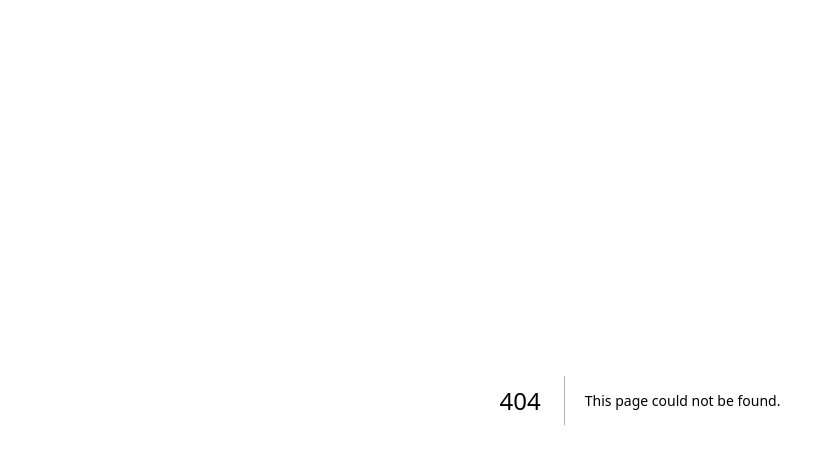
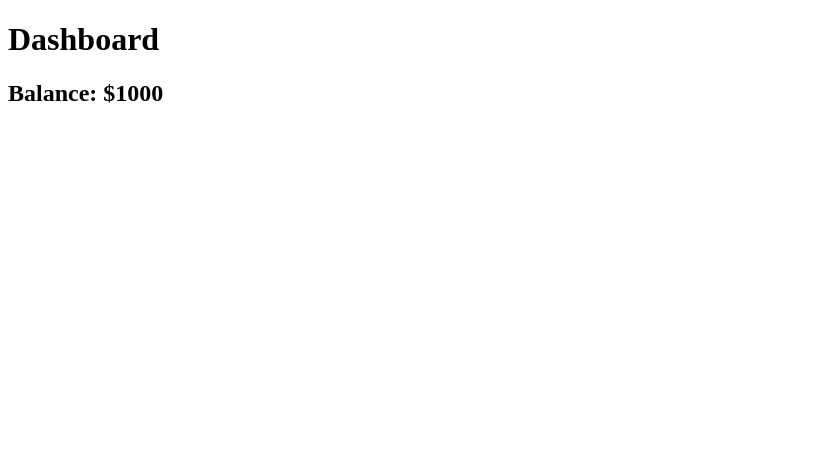
Before and after one commit to asiljorayev59-lgtm/wallet1, a Next.js app: page /dashboard in a window 1280 px wide. Before the commit this address had no page. Shown: the top 464 px of the page, without its empty margins (0-835 px from the left). Built offline with nearby package versions, Linux system fonts and the light colour scheme.

Commit message:
Create page.tsx

```diff
--- /dev/null
+++ b/app/dashboard/page.tsx
@@ -0,0 +1,15 @@
+"use client"
+
+import { useContext } from "react"
+import { AppContext } from "@/context/AppContext"
+
+export default function Dashboard() {
+  const { balance } = useContext(AppContext)
+
+  return (
+    <div>
+      <h1>Dashboard</h1>
+      <h2>Balance: ${balance}</h2>
+    </div>
+  )
+}
```
